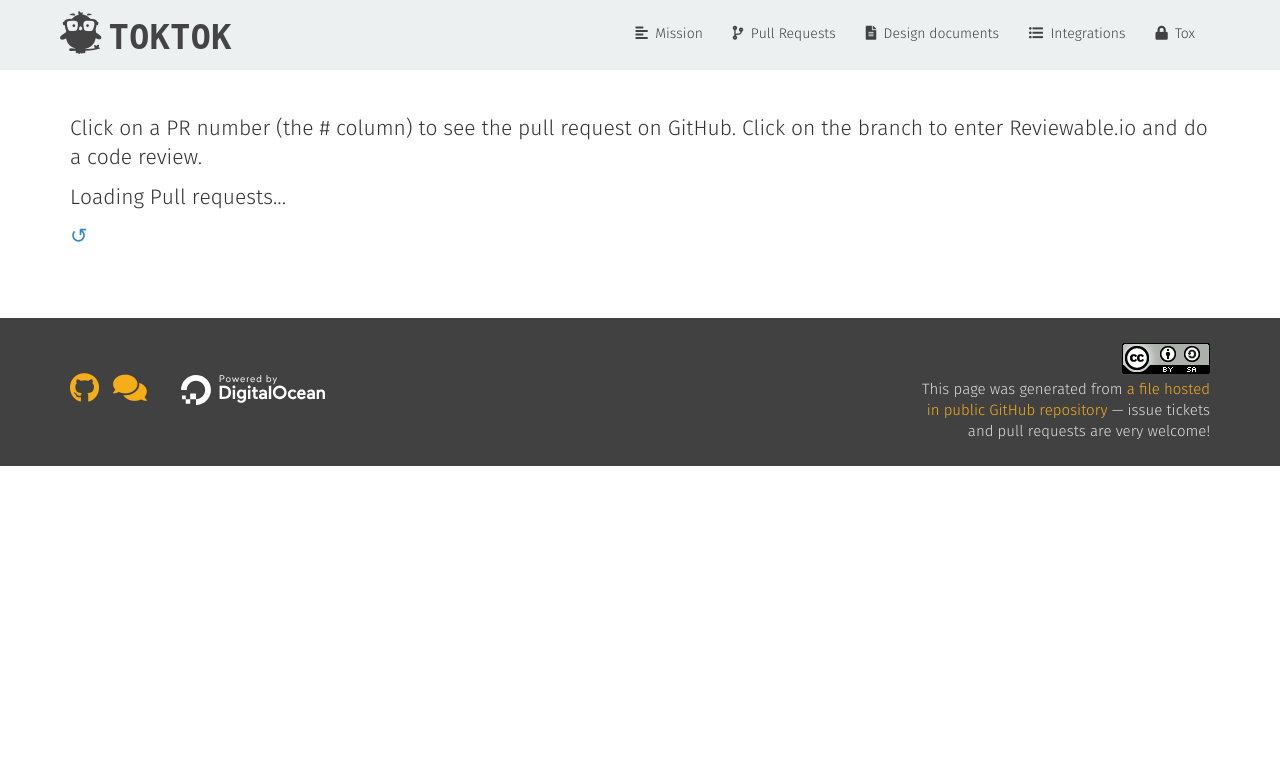
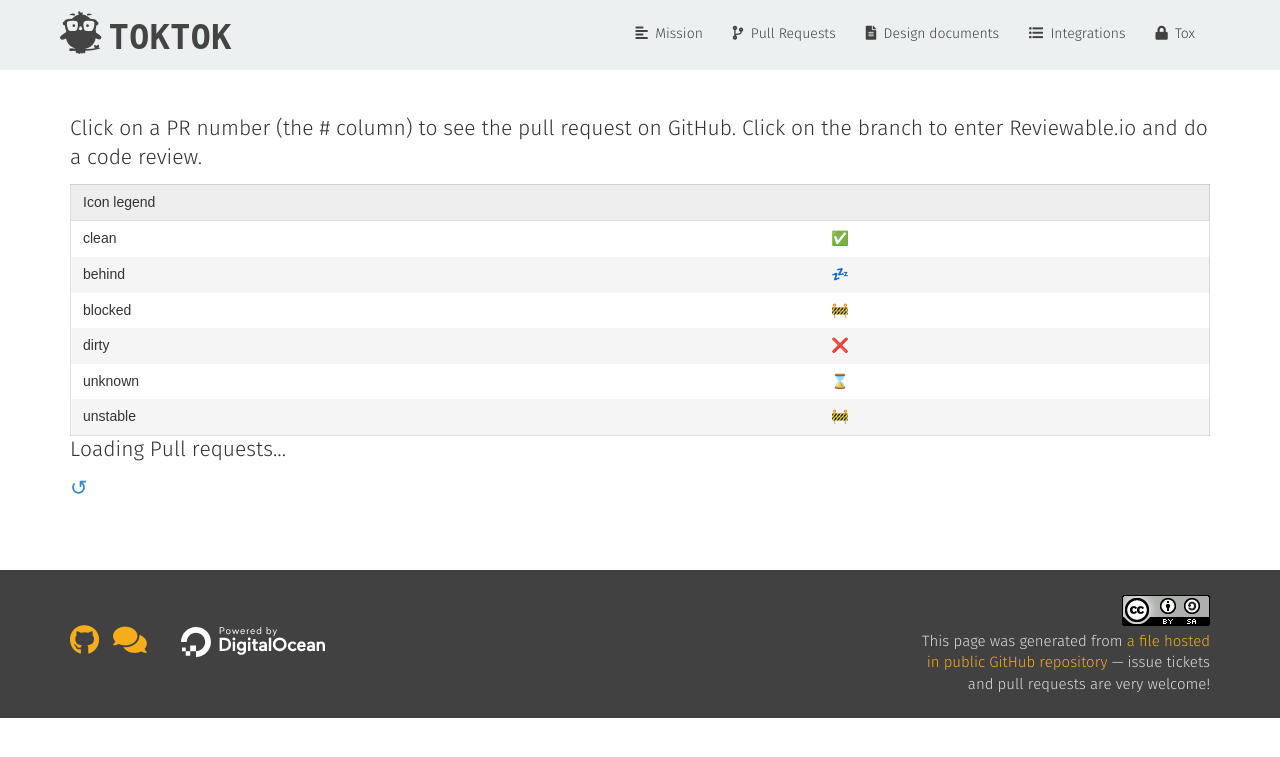
Before and after one commit to TokTok/website, a Jekyll site: the page built from toktok/pulls.md, in a window 1280 px wide. Shown: the top 757 px of the page. Built offline with Jekyll 4.4.1, drawn with Linux system fonts in a browser that asks for light colours; nearby versions of some CDN libraries.

Commit message:
Add PR icon legend table

```diff
--- a/toktok/pulls.md
+++ b/toktok/pulls.md
@@ -8,6 +8,34 @@ js-includes: [pr-table.js]
 
 Click on a PR number (the # column) to see the pull request on GitHub. Click
 on the branch to enter Reviewable.io and do a code review.
+
+<table>
+    <tr><th colspan="2">Icon legend</th></tr>
+    <tr>
+      <td>clean</td>
+      <td>&#x2705;</td>
+    </tr>
+    <tr>
+      <td>behind</td>
+      <td>&#x1f4a4;</td>
+    </tr>
+    <tr>
+      <td>blocked</td>
+      <td>&#x1f6a7;</td>
+    </tr>
+    <tr>
+      <td>dirty</td>
+      <td>&#x274c;</td>
+    </tr>
+    <tr>
+      <td>unknown</td>
+      <td>&#x231b;</td>
+    </tr>
+    <tr>
+      <td>unstable</td>
+      <td>&#x1f6a7;</td>
+    </tr>
+</table>
 
 <div>
   <p>Loading Pull requests...</p>
@@ -23,17 +51,11 @@ on the branch to enter Reviewable.io and do a code review.
 </div>
 {: .tables-wrapper}
 
-<div></div>
-{: .pr-padding}
-
 <div>
   <a href="javascript:reloadPrTable()">&#8634;</a>
 </div>
 {: .pr-reload}
 
 {% comment %}
-  .pr-padding is to ensure that the reload button doesn't cover anything when
-  you've scrolled to the bottom of the page.
-
   .pr-reload is the reload button. &#8634; is a reload symbol.
 {% endcomment %}
```
